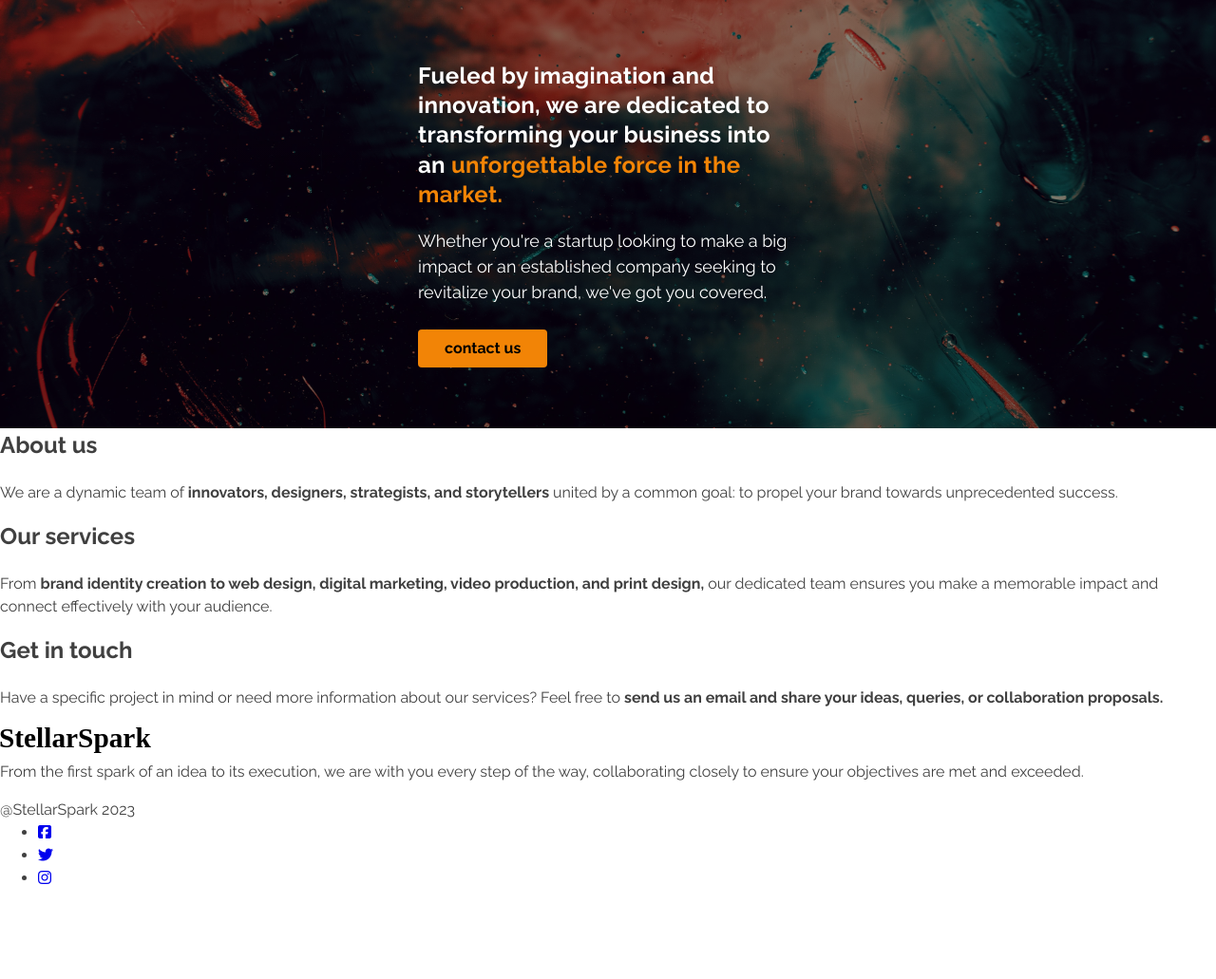
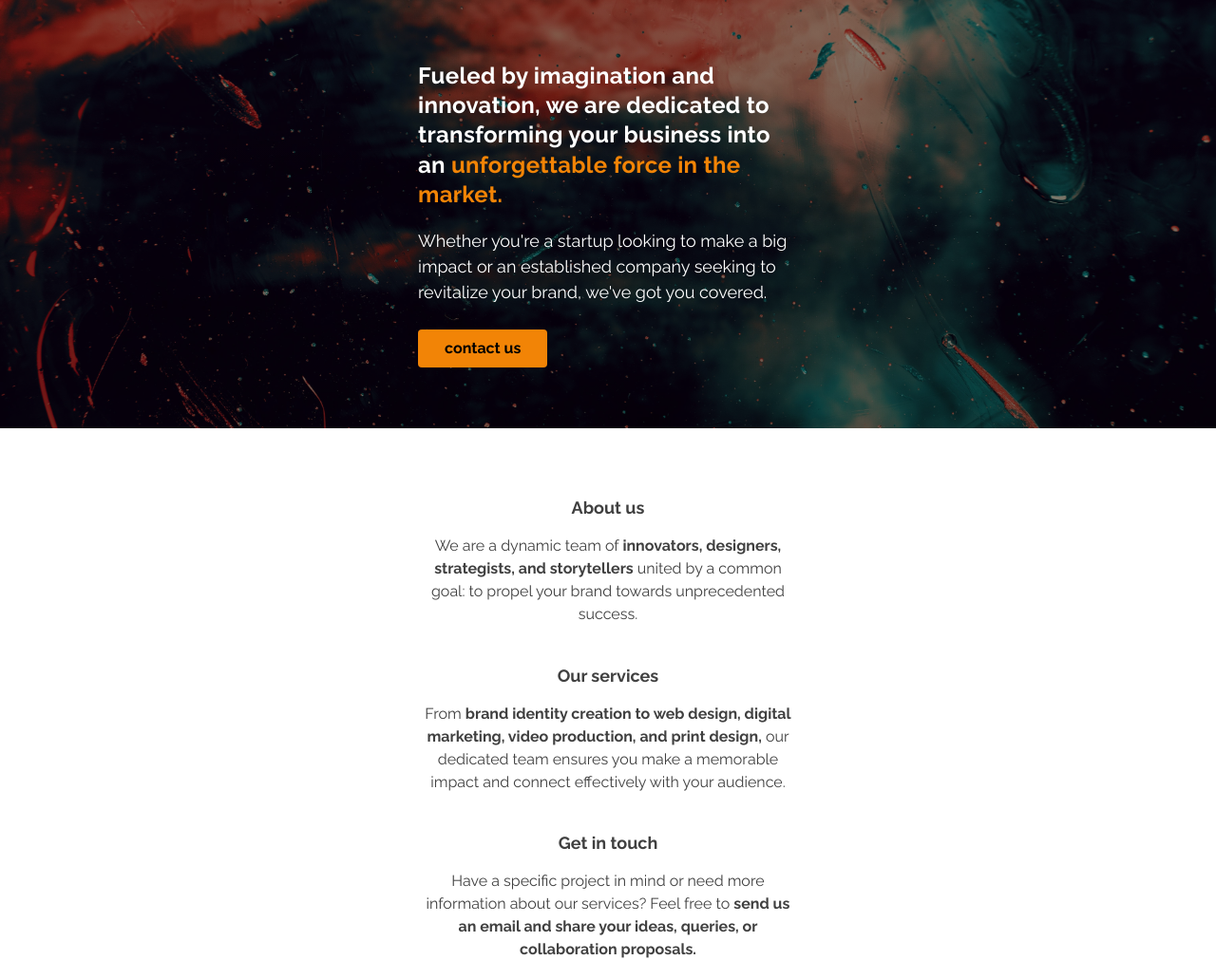
Before and after one commit to mariasotor/StellarSpark-Landing-page, a plain HTML site: page index.html in a window 1280 px wide. Shown: the top 1031 px of the page at 95% size. Before the commit the page ends 953 px from the top, so only its background shows below. Drawn offline with Linux system fonts and the light colour scheme.

Commit message:
added style to info section and footer

```diff
--- a/css/style.css
+++ b/css/style.css
@@ -32,8 +32,22 @@ strong {
   letter-spacing: 0.3px;
 }
 
-.subtitle {
+.subtitle,
+.section-title {
   font-size: 1.125rem;
+}
+
+.section-title {
+  margin-top: 1.25em;
+}
+
+.footer-main {
+  opacity: 0.6;
+}
+
+.footer-fineprint {
+  font-size: 0.875;
+  margin-top: 3em;
 }
 
 /* button */
@@ -43,6 +57,7 @@ strong {
   font-weight: 700;
   text-decoration: none;
   border-radius: 4px;
+  transition: transform 250ms ease-in-out;
 }
 
 .btn-primary {
@@ -52,13 +67,63 @@ strong {
   justify-self: start;
 }
 
+.btn:hover,
+.btn:focus {
+  transform: scaleY(1.1);
+}
+
+/* ==================
+     General layout
+=====================*/
+
+.main-grid {
+  display: grid;
+  grid-template-columns: minmax(1em, 1fr) minmax(0px, 400px) minmax(1em, 1fr);
+}
+
+/* footer */
+
+.footer {
+  background-image: linear-gradient(
+    rgba(248, 246, 246, 0.6),
+    rgba(244, 179, 105, 0.6)
+  );
+  /* background: #ebebeb; */
+  padding: 4em 0;
+  text-align: center;
+}
+
+.footer > * {
+  grid-column: 2/-2;
+}
+
+.social-list {
+  order: -1;
+  display: flex;
+  justify-content: center;
+  list-style: none;
+  padding: 0;
+  margin-bottom: 3em;
+}
+
+.social-link {
+  display: inline-block;
+  font-size: 1.5rem;
+  margin: 0 0.75em;
+  color: inherit;
+  transition: transform 250ms ease-in-out;
+}
+
+.social-link:hover,
+.social-link:focus {
+  transform: scale(1.2);
+}
+
 /* ============
      Hero area
 ================*/
 
 .hero {
-  display: grid;
-  grid-template-columns: minmax(1em, 1fr) minmax(0px, 400px) minmax(1em, 1fr);
   justify-items: start;
   background-image: linear-gradient(
       rgba(55, 54, 54, 0.6),
@@ -76,3 +141,16 @@ strong {
 .hero > * {
   grid-column: 2/-2;
 }
+
+/* ============
+     Info section
+================*/
+
+.info {
+  padding: 3em 0;
+  text-align: center;
+}
+
+.col {
+  grid-column: 2/-2;
+}
--- a/index.html
+++ b/index.html
@@ -18,7 +18,7 @@
     <link rel="stylesheet" href="css/style.css" />
   </head>
   <body>
-    <!-- <header class="header">
+    <!-- <header class="header main-grid">
       <div class="header-content">
         <a href="index.html" class="logo-link">
           <img src="images/logo.svg" alt="" class="logo" />
@@ -40,7 +40,7 @@
     </header> -->
 
     <main>
-      <section class="hero">
+      <section class="hero main-grid">
         <h1 class="hero-title">
           Fueled by imagination and innovation, we are dedicated to transforming
           your business into an
@@ -54,7 +54,7 @@
         <a class="btn btn-primary" href="#">contact us</a>
       </section>
 
-      <section class="info">
+      <section class="info main-grid">
         <div class="col">
           <h2 class="section-title section-title-center">About us</h2>
           <p>
@@ -92,7 +92,7 @@
       </section>
     </main>
 
-    <footer>
+    <footer class="footer main-grid">
       <div class="footer-main">
         <img src="images/logo.svg" alt="" class="logo-footer" />
         <p class="footer-text">
```
